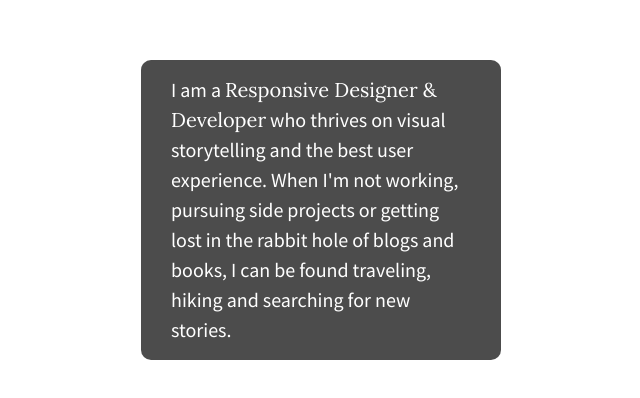
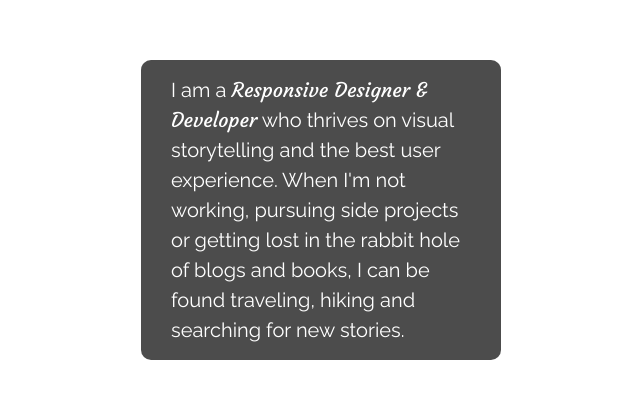
Before and after one commit to shannawalsh/sk-center-content-flexbox, a plain HTML site: page index.html in a window 1280 px wide. Shown: the part 190-588 px from the top of the page, without its empty margins (319-959 px from the left). Drawn offline with nearby package versions, Linux system fonts and the light colour scheme; a script that the page names is missing.

Commit message:
custom update

```diff
--- a/css/main.css
+++ b/css/main.css
@@ -126,7 +126,7 @@ body {
     background: #222;
     background:rgba(0,0,0,0.7);
     color: #fff;
-    font-family: 'Source Sans Pro', sans-serif;
+    font-family: 'Raleway', sans-serif;
     font-weight: 300;
     font-size: 1.25em;
     line-height: 1.5em;
@@ -137,7 +137,7 @@ body {
 }
 
 #content p span {
-    font-family: 'Lora', sans-serif;
+    font-family: 'Courgette', cursive;
 }
 
 
```
